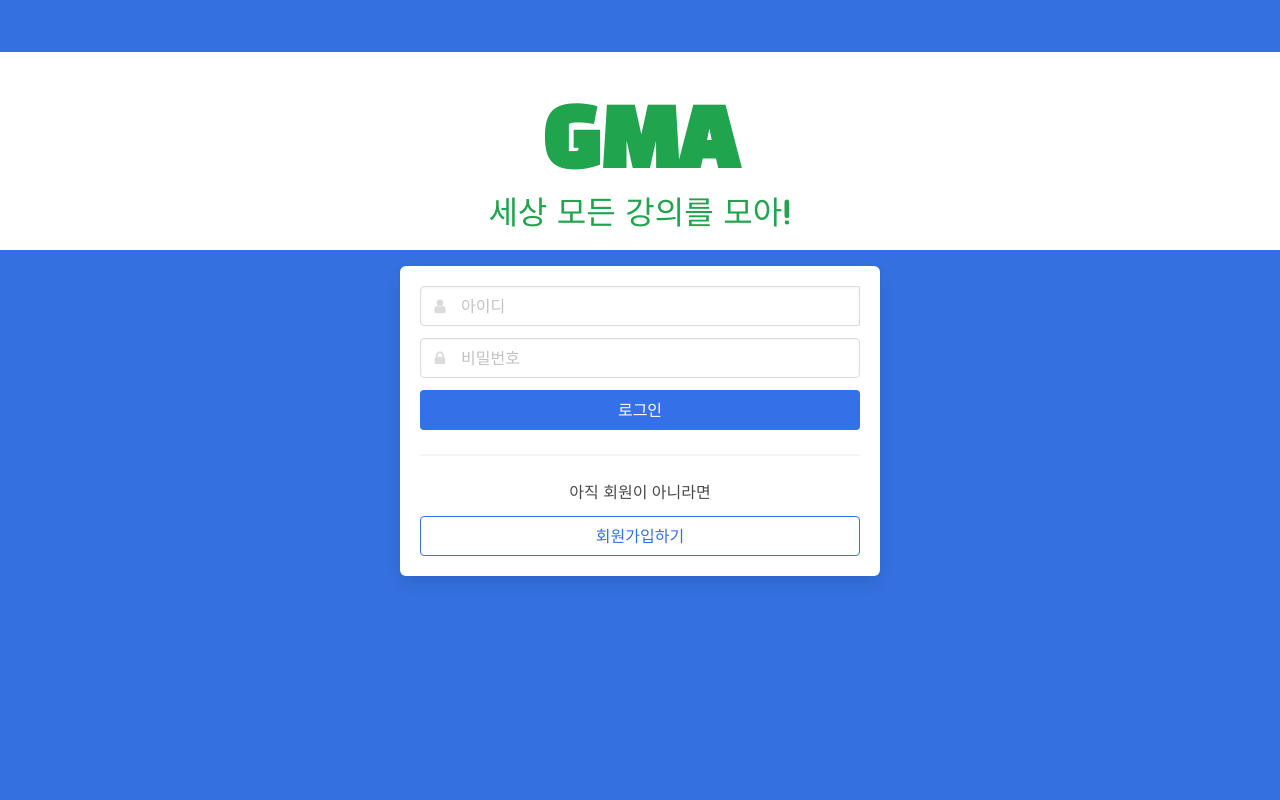
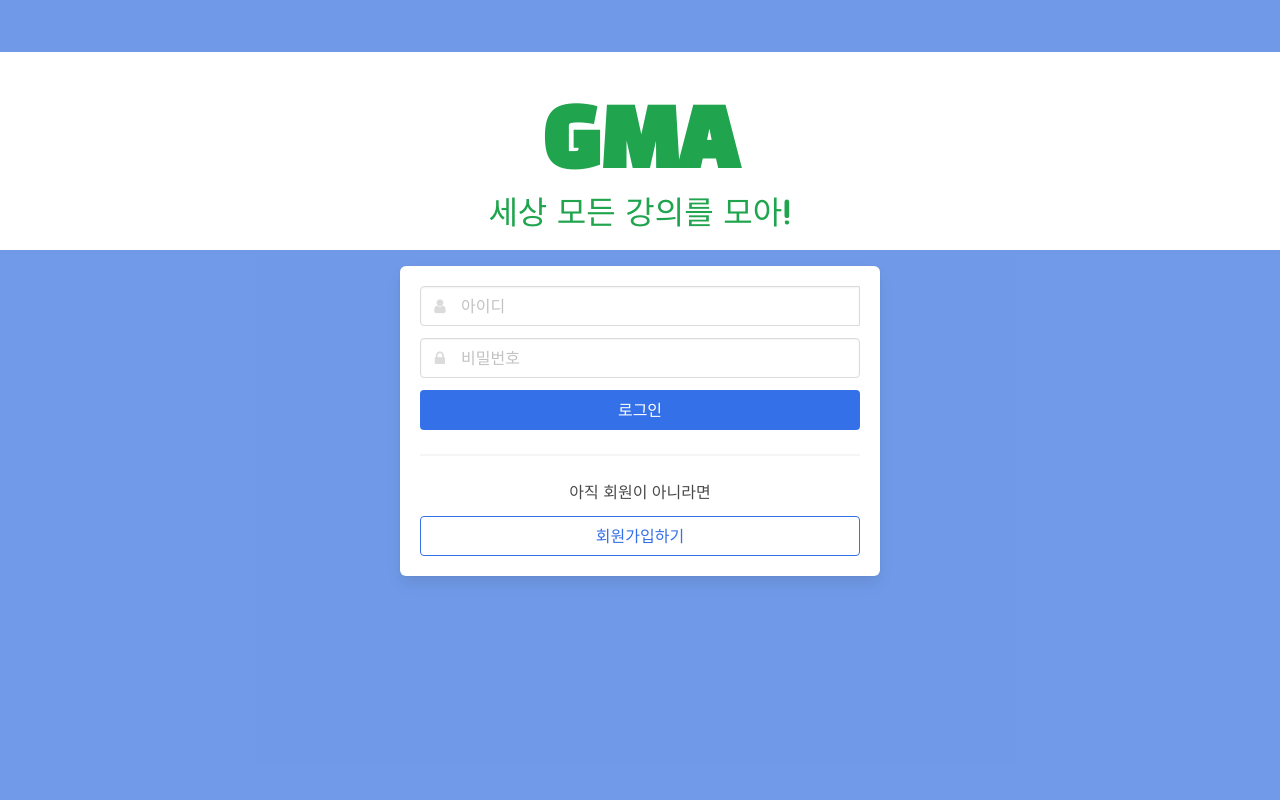
Before and after one commit to guluming/gma, a Flask app: page /login in a window 1280 px wide. Run offline with Flask 2, Linux system fonts and the light colour scheme; some libraries are stand-ins or nearby versions.

Commit message:
배경색 투명도 조절

```diff
--- a/static/mystyle.css
+++ b/static/mystyle.css
@@ -1,5 +1,5 @@
 body {
-    background-color: RGBA(52, 112, 223, 255);
+    background-color: RGBA(52, 112, 223, 0.7);
     min-height: 100vh;
     padding-top: 3.25rem;
 }
```
